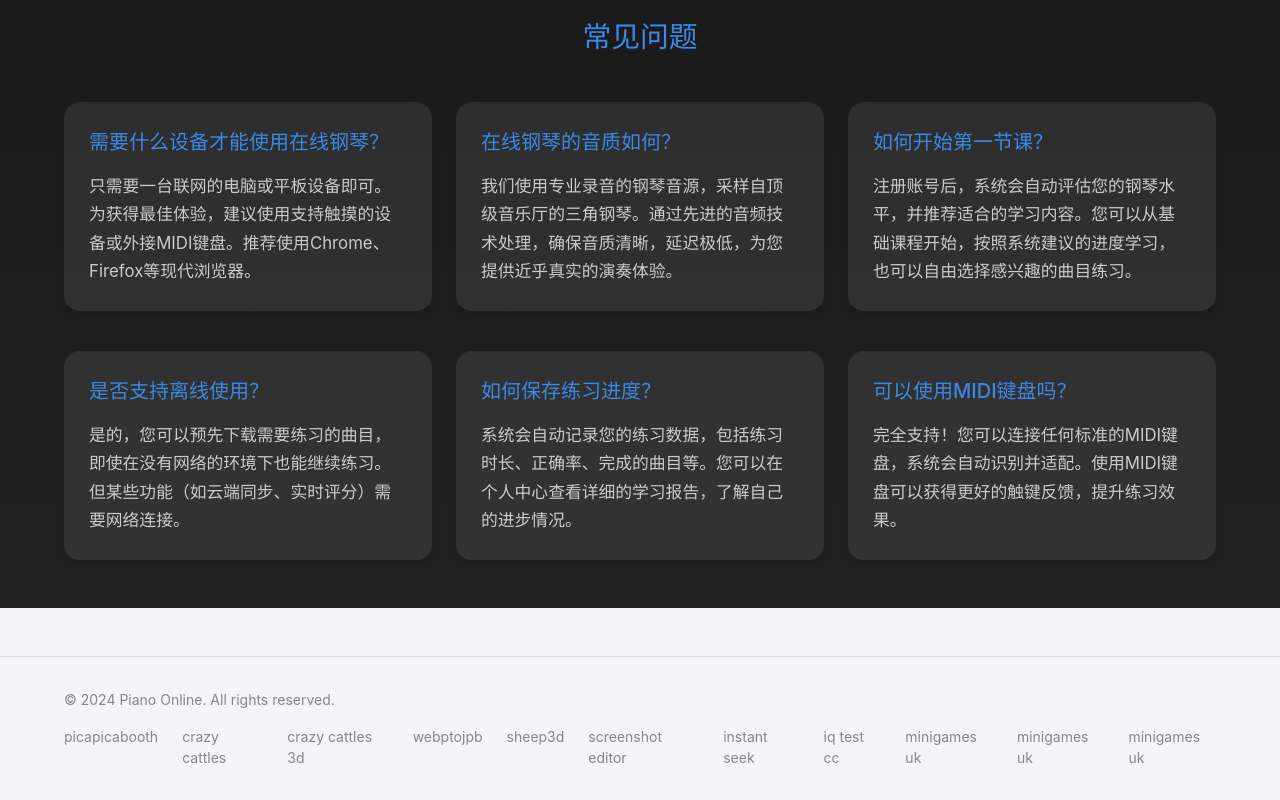
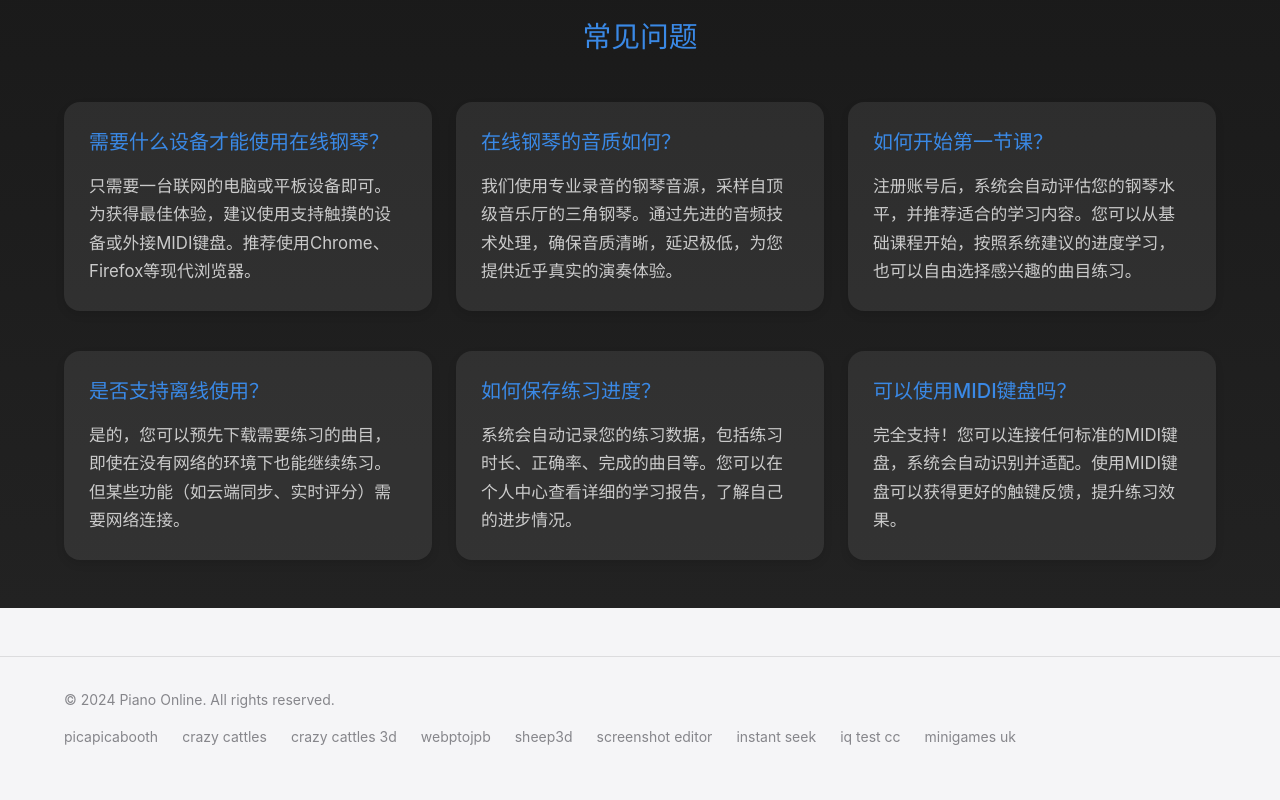
Before and after one commit to yandong2023/piano-online, a website with bundled scripts: page index.html in a window 1280 px wide. Shown: the part 3656-4456 px from the top of the page. After the commit the page ends 4435 px from the top, so only its background shows below. Built offline with nearby package versions, Linux system fonts and the light colour scheme.

Commit message:
修改友情链接

```diff
--- a/index.html
+++ b/index.html
@@ -373,12 +373,6 @@
                     <a href="https://minigames.uk" target="_blank" rel="noopener noreferrer">
                         minigames uk
                     </a>
-                    <a href="https://minigames.uk" target="_blank" rel="noopener noreferrer">
-                        minigames uk
-                    </a>
-                    <a href="https://minigames.uk" target="_blank" rel="noopener noreferrer">
-                        minigames uk
-                    </a>
                 </div>
             </div>
         </div>
```
